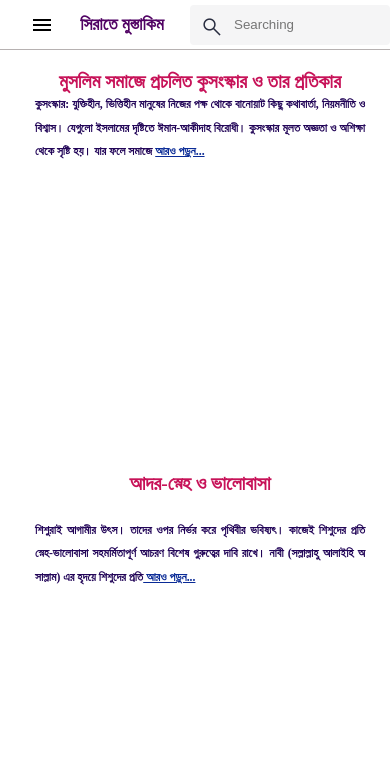
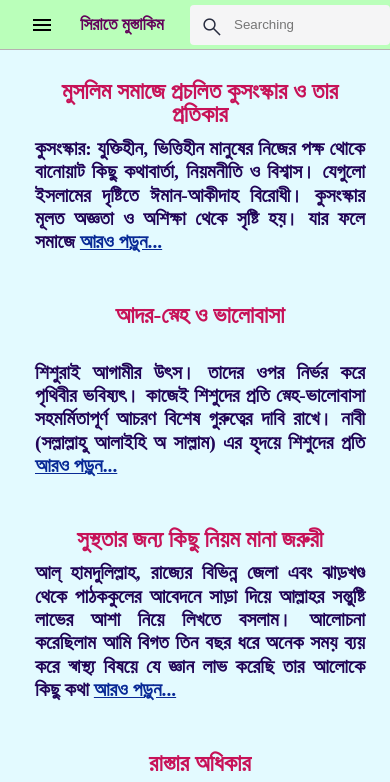
Before and after one commit to Safiulla-75/Sirate-Mustaqeem, a plain HTML site: page index.html in a window 390 px wide. Shown: the top 782 px of the page. Drawn offline with nearby package versions, Linux system fonts and the light colour scheme; a script that the page names is missing.

Commit message:
Update style.css
first update

```diff
--- a/style.css
+++ b/style.css
@@ -119,12 +119,13 @@ html, body{
   .nav_bar{
     width: auto;
     height: 50px;
+    background-color:#baffba;
   }
   .logo_conatiner{
     display: none;
   }
   .main_heading{
-    color: #510364;
+    color: #63035a;
     font-size: 3vw;
     font-weight: 800;
   }
@@ -134,14 +135,14 @@ html, body{
   .nav_bar #menu_bar{
     display: block;
     padding-left: 30px;
-
   }
   .search_bar input{
     width: 70px;
   }
  .main_content{
   width: 100%;
-  height: 50%;
+  height: auto;
+  background-color:#e3faff;
  }
   .main_box{
     width: auto;
@@ -151,10 +152,10 @@ html, body{
     line-height: 6vw;
   }
   .main_box h1{
-    font-size:5vw;
-
+    font-size:6vw;
+    padding:10px;
   }
   .main_box p{
-    font-size: 3vw;
+    font-size: 5vw;
   }
 }
```
